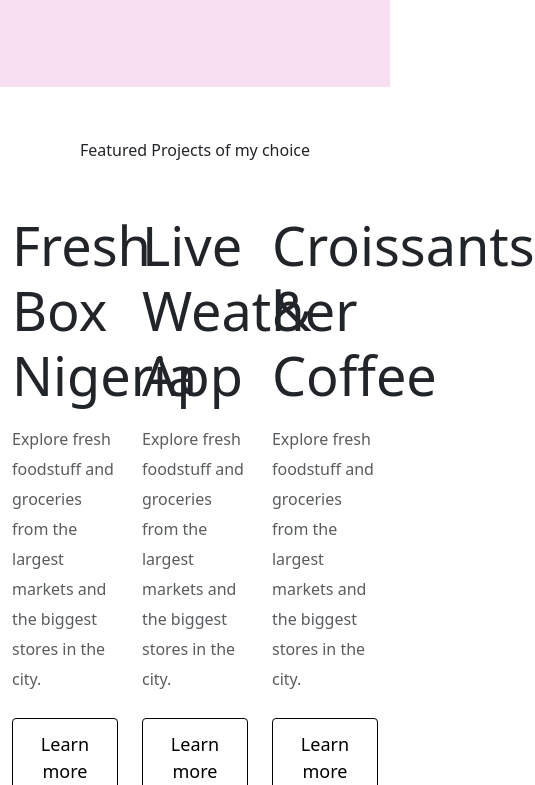
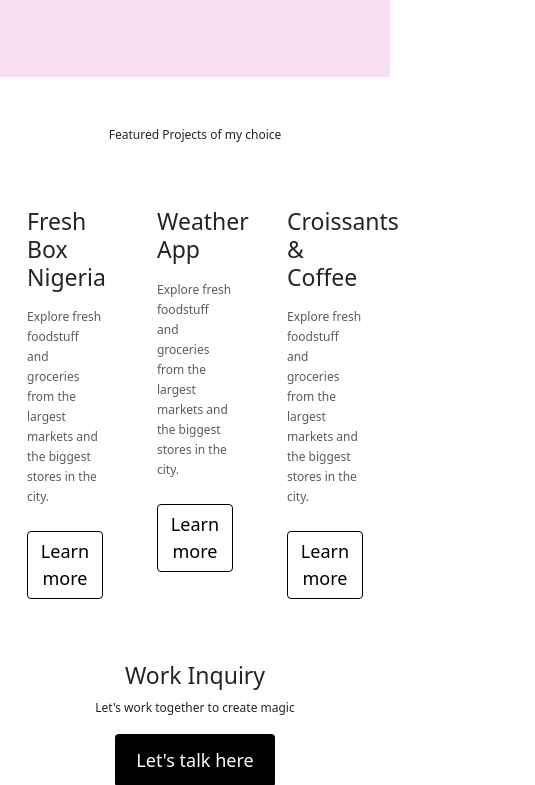
Before and after one commit to munamenuga/personal-portfolio, a plain HTML site: page index.html in a window 390 px wide. Shown: the part 650-1435 px from the top of the page, 535 px wide, since content can reach past the window. Drawn offline with nearby package versions, Linux system fonts and the light colour scheme; a web font is replaced by a local one.

Commit message:
Wrote and styled Featured projects section
- Added new croissant image
- made images responsive
- applied columns

```diff
--- a/index.html
+++ b/index.html
@@ -48,6 +48,10 @@
     <div class="container">
       <div class="row">
         <div class="col-4">
+          <div class="col d-none d-lg-block">
+            <img src="images/Freshbox.png" class="img-fluid" alt="" />
+          </div>
+          <div class="project-description">
             <h2 class="mb-3">Fresh Box Nigeria</h2>
             <p class="mb-4 text-muted">
               Explore fresh foodstuff and groceries from the largest markets and
@@ -55,17 +59,33 @@
             </p>
             <a href="" class="btn btn-outline mb-5"> Learn more </a>
           </div>
+        </div>
 
         <div class="col-4">
-          <h2 class="mb-3">Live Weather App</h2>
+          <div class="col d-none d-lg-block">
+            <img src="images/Weather-app.png" class="img-fluid" alt="" />
+          </div>
+
+          <div class="project-description">
+            <h2 class="mb-3">Weather App</h2>
             <p class="mb-4 text-muted">
               Explore fresh foodstuff and groceries from the largest markets and
               the biggest stores in the city.
             </p>
             <a href="" class="btn btn-outline mb-5"> Learn more </a>
           </div>
+        </div>
 
         <div class="col-4">
+          <div class="col d-none d-lg-block">
+            <img
+              src="images/croissants & coffee.png"
+              class="img-fluid"
+              alt=""
+            />
+          </div>
+
+          <div class="project-description">
             <h2 class="mb-3">Croissants & Coffee</h2>
             <p class="mb-4 text-muted">
               Explore fresh foodstuff and groceries from the largest markets and
@@ -75,5 +95,18 @@
           </div>
         </div>
       </div>
+
+      <div style="display: flex; flex-direction: column; align-items: center">
+        <h2>Work Inquiry</h2>
+        <p>Let's work together to create magic</p>
+
+        <a href="" class="btn btn-branding">Let's talk here</a>
+      </div>
+
+      <footer>
+        munamenuga@gmail.com
+        <i class="fa-brands fa-github"></i>
+      </footer>
+    </div>
   </body>
 </html>
--- a/style/portfolio.css
+++ b/style/portfolio.css
@@ -21,13 +21,17 @@ h1 {
 }
 
 h2 {
-  font-size: 54px;
+  font-size: 34px;
 }
 
 p {
   font-weight: normal;
   font-size: 16px;
   line-height: 30px;
+}
+
+.project-description {
+  padding: 15px;
 }
 
 .hero {
@@ -78,3 +82,19 @@ p {
   background: black;
   color: white;
 }
+
+@media (max-width: 576px) {
+  h2 {
+    font-size: 23px;
+  }
+
+  p {
+    font-size: 12px;
+    line-height: 20px;
+  }
+
+  .btn-outline {
+    padding: 6px 10px;
+
+  }
+}
```
Also changed, not shown: images/croissants & coffee.png (added). Lines whose indentation alone changed are shown as unchanged.
